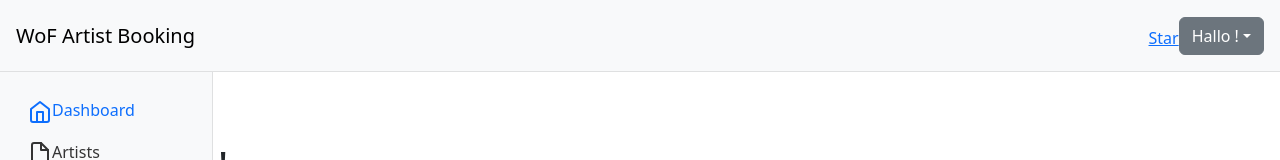
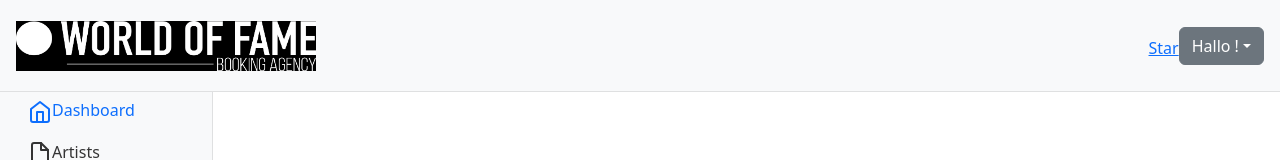
Before and after one commit to Neq/artist-booking-prototype-frontend, a React (Create React App) app in the folder artist-booking-prototype-frontend/: page / in a window 1280 px wide. Shown: the top 160 px of the page. Built offline with nearby package versions, Linux system fonts and the light colour scheme; no server answers.

Commit message:
* Logo and layout changes

```diff
--- a/artist-booking-prototype-frontend/src/App.css
+++ b/artist-booking-prototype-frontend/src/App.css
@@ -35,3 +35,9 @@
 .sidebar .nav-link.active {
   color: #0d6efd;
 }
+
+.wof-logo {
+  height: 50px;
+  width: 300px;
+  background-color: black;
+}
--- a/artist-booking-prototype-frontend/src/App.js
+++ b/artist-booking-prototype-frontend/src/App.js
@@ -32,7 +32,7 @@ function App() {
 <nav class="navbar navbar-light bg-light p-3">
         <div class="d-flex col-12 col-md-3 col-lg-2 mb-2 mb-lg-0 flex-wrap flex-md-nowrap justify-content-between">
             <a class="navbar-brand" href="#">
-                WoF Artist Booking
+                <img src="/WoF_logo.png" class="wof-logo" />
             </a>
             <button class="navbar-toggler d-md-none collapsed mb-3" type="button" data-toggle="collapse" data-target="#sidebar" aria-controls="sidebar" aria-expanded="false" aria-label="Toggle navigation">
                 <span class="navbar-toggler-icon"></span>
```
Also changed, not shown: artist-booking-prototype-frontend/public/WoF_logo.png (added).
